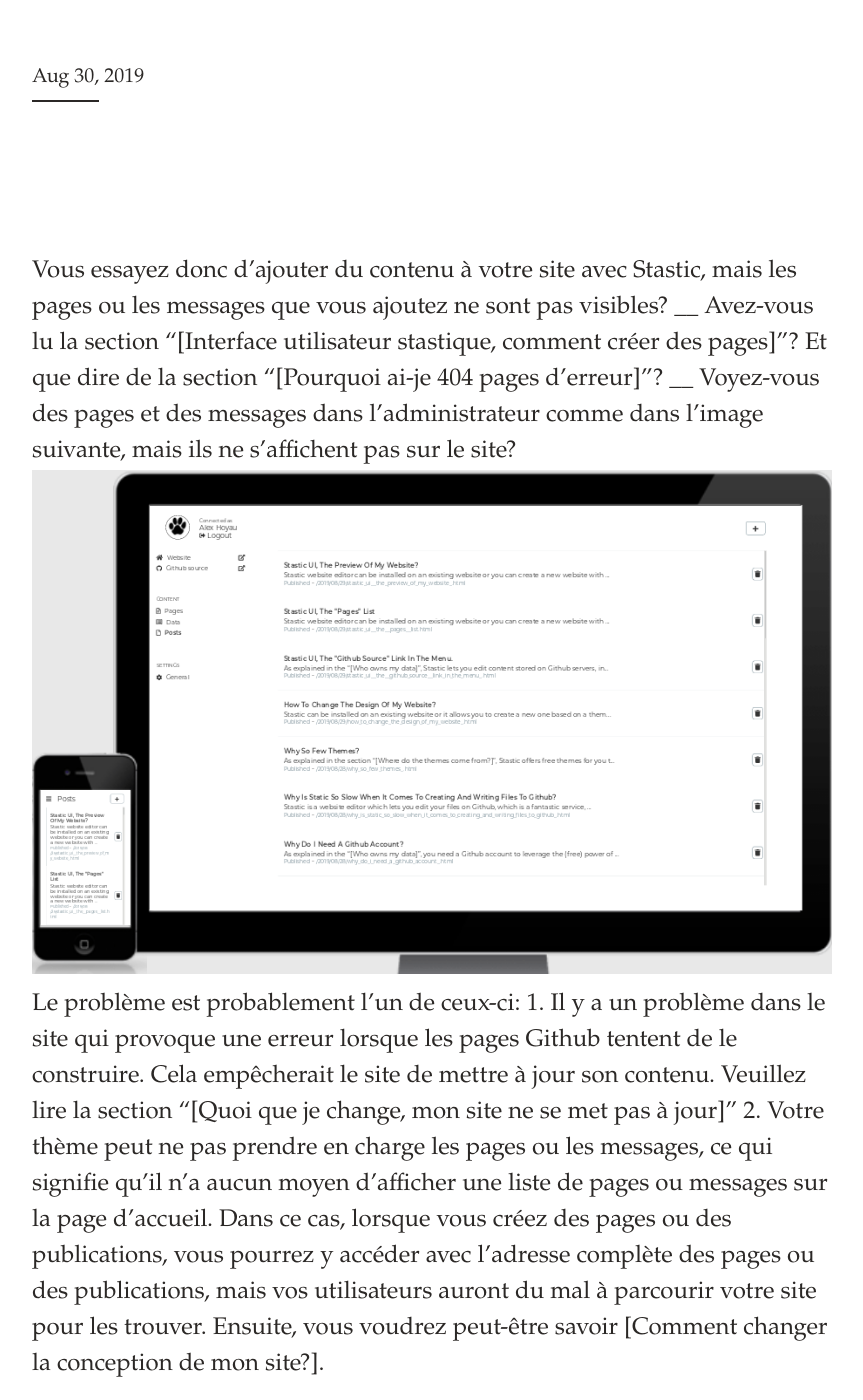
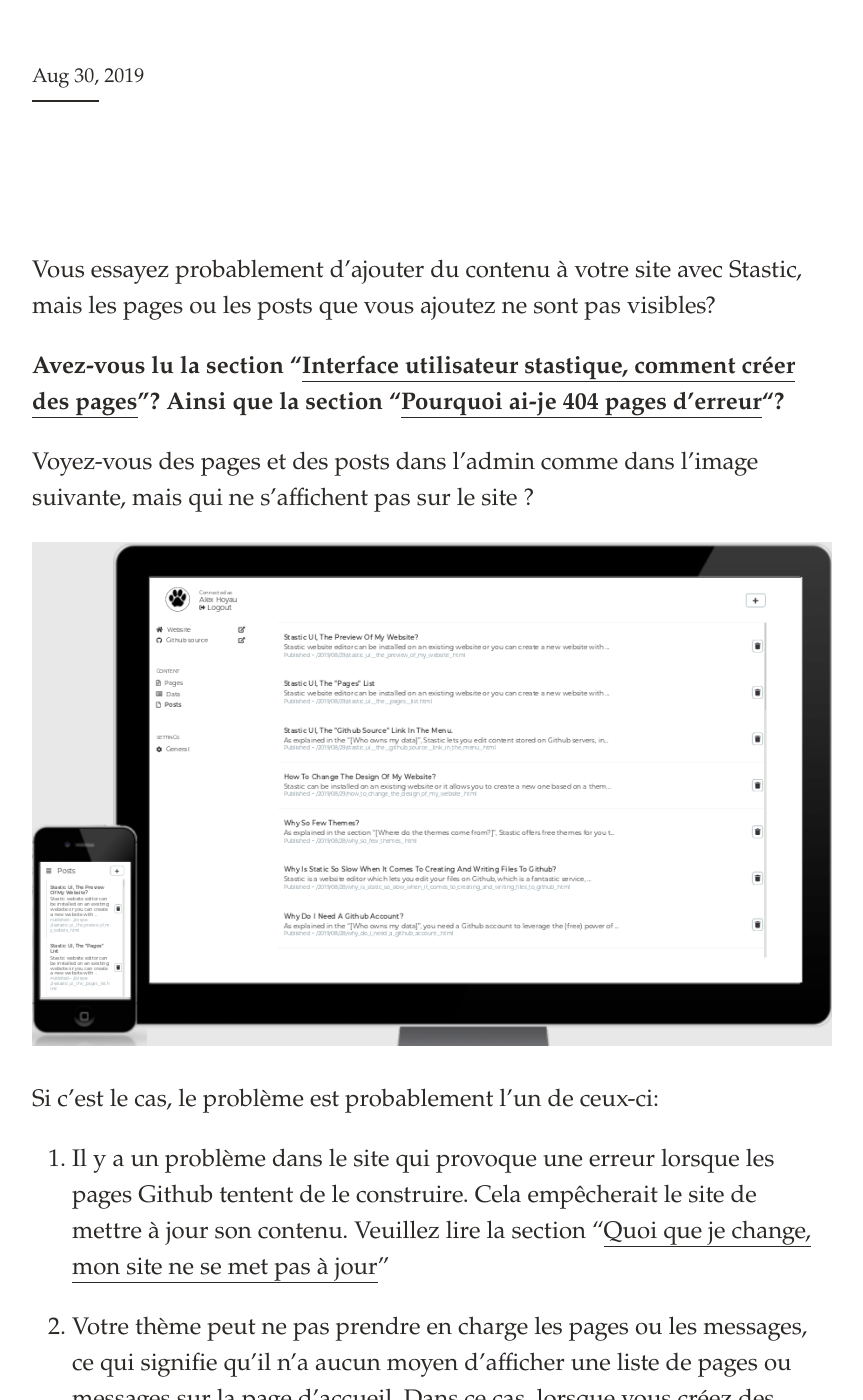
Before and after one commit to lexoyo/www.stastic.net, a Jekyll site: the page built from _fr/pourquoi_mes_pages_ou_mes_messages_ne_sont-ils_pas_visibles_sur_le_site_web_.md, in a window 1280 px wide and 1400 px high, scrolled down 613 px. Shown: the whole window, without its empty margins (208-1071 px from the left). Built offline with Jekyll 4.4.1, drawn with Linux system fonts in a browser that asks for light colours; comment, search, counter and statistics services are not loaded; some of the changed lines change nothing that is shown; some of the changed text lies outside the part shown.

Commit message:
Create _fr/pourquoi_mes_pages_ou_mes_messages_ne_sont-ils_pas_visibles_sur_le_site_web_.md

```diff
--- a/_fr/pourquoi_mes_pages_ou_mes_messages_ne_sont-ils_pas_visibles_sur_le_site_web_.md
+++ b/_fr/pourquoi_mes_pages_ou_mes_messages_ne_sont-ils_pas_visibles_sur_le_site_web_.md
@@ -1,5 +1,17 @@
 ---
-title: Pourquoi les pages / posts ne sont-ils pas visibles sur mon site?
+title: Pourquoi les pages / posts ne sont-ils pas visibles sur mon site ?
 
 ---
-Vous essayez donc d'ajouter du contenu à votre site avec Stastic, mais les pages ou les messages que vous ajoutez ne sont pas visibles? __ Avez-vous lu la section "[Interface utilisateur stastique, comment créer des pages]"? Et que dire de la section "[Pourquoi ai-je 404 pages d'erreur]"? __ Voyez-vous des pages et des messages dans l'administrateur comme dans l'image suivante, mais ils ne s'affichent pas sur le site? ![Liste des articles dans l'éditeur Stastic](https://www.stastic.net//assets/2019-08-04-285836.png) Le problème est probablement l'un de ceux-ci: 1. Il y a un problème dans le site qui provoque une erreur lorsque les pages Github tentent de le construire. Cela empêcherait le site de mettre à jour son contenu. Veuillez lire la section "[Quoi que je change, mon site ne se met pas à jour]" 2. Votre thème peut ne pas prendre en charge les pages ou les messages, ce qui signifie qu'il n'a aucun moyen d'afficher une liste de pages ou messages sur la page d'accueil. Dans ce cas, lorsque vous créez des pages ou des publications, vous pourrez y accéder avec l’adresse complète des pages ou des publications, mais vos utilisateurs auront du mal à parcourir votre site pour les trouver. Ensuite, vous voudrez peut-être savoir [Comment changer la conception de mon site?].
+Vous essayez probablement d'ajouter du contenu à votre site avec Stastic, mais les pages ou les posts que vous ajoutez ne sont pas visibles?
+
+__Avez-vous lu la section "[Interface utilisateur stastique, comment créer des pages](/docs/fr/stastic-ui-comment-creer-des-pages)"? Ainsi que la section "[Pourquoi ai-je 404 pages d'erreur](/docs/fr/pourquoi-ai-je-lerreur-404-pages)"?__
+
+Voyez-vous des pages et des posts dans l'admin comme dans l'image suivante, mais qui ne s'affichent pas sur le site ?
+
+![Liste des articles dans l'éditeur Stastic](https://www.stastic.net//assets/2019-08-04-285836.png)
+
+Si c'est le cas, le problème est probablement l'un de ceux-ci:
+
+1. Il y a un problème dans le site qui provoque une erreur lorsque les pages Github tentent de le construire. Cela empêcherait le site de mettre à jour son contenu. Veuillez lire la section "[Quoi que je change, mon site ne se met pas à jour](/docs/fr/quoi-que-je-change-mon-site-ne-met-pas-a-jour)"
+
+2. Votre thème peut ne pas prendre en charge les pages ou les messages, ce qui signifie qu'il n'a aucun moyen d'afficher une liste de pages ou messages sur la page d'accueil. Dans ce cas, lorsque vous créez des pages ou des publications, vous pourrez y accéder avec l’adresse complète des pages ou des publications, mais vos utilisateurs auront du mal à parcourir votre site pour les trouver. Ensuite, vous voudrez peut-être savoir [Comment changer le design de mon site?](/docs/fr/comment-changer-la-conception-de-mon-site-web).
```
